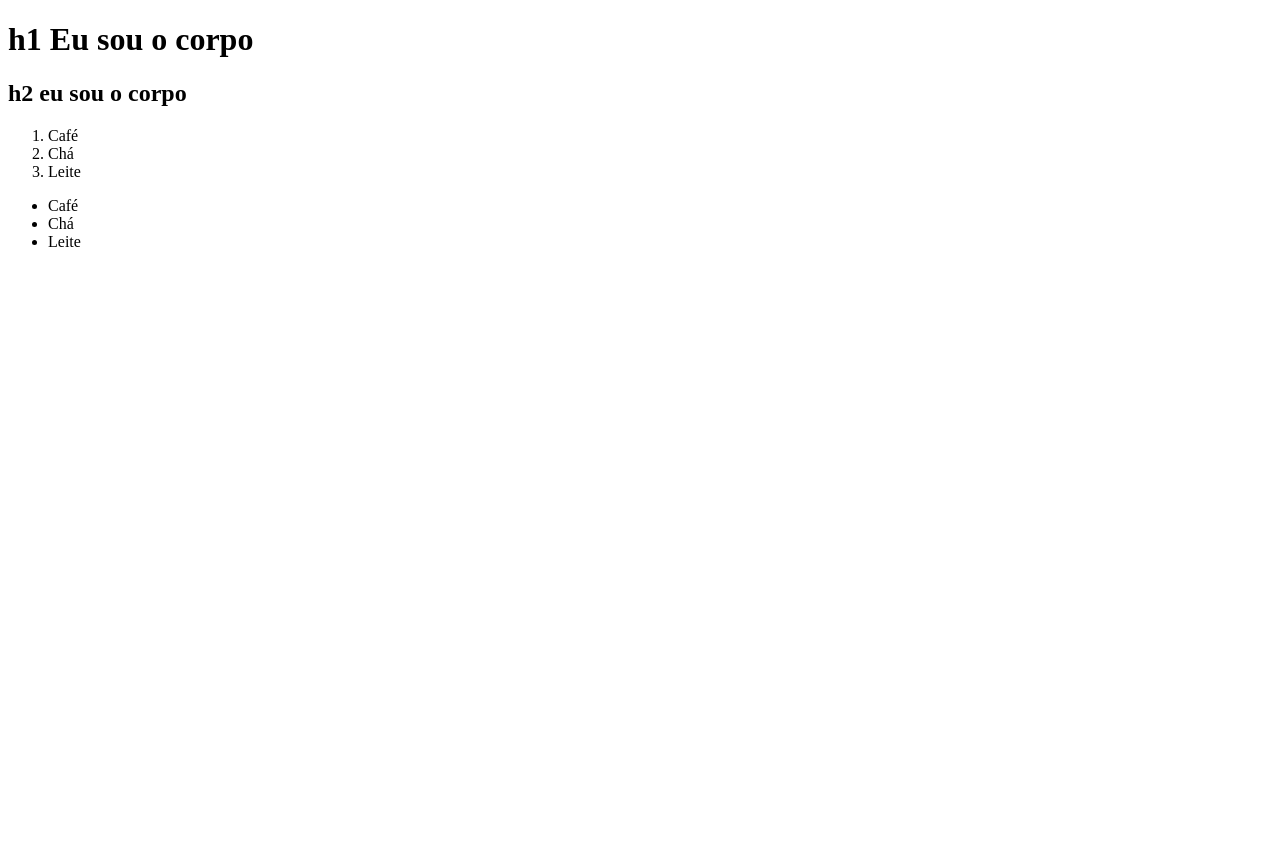
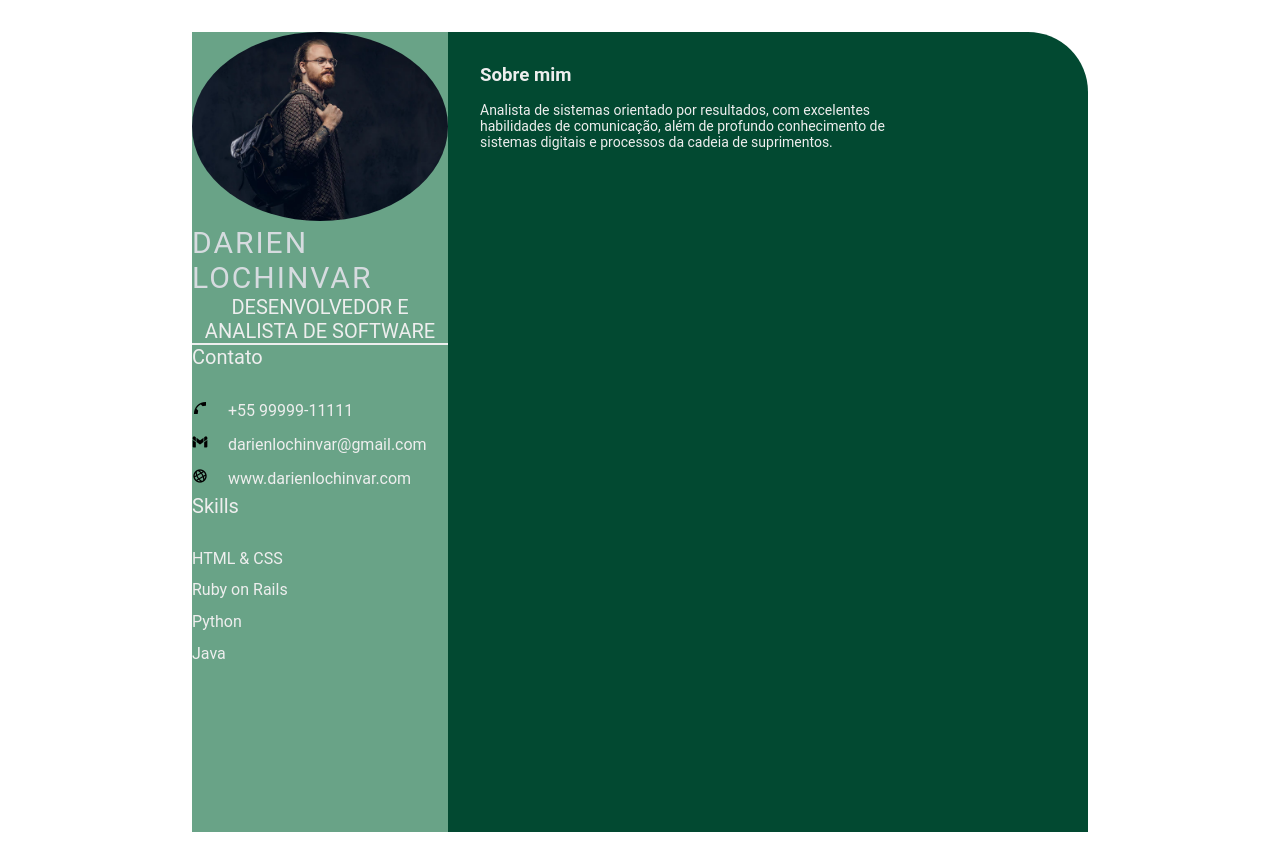
Before and after one commit to headBodyLife/devweekgit.github.io, a plain HTML site: page index.html in a window 1280 px wide. Before the commit the page ends 800 px from the top, so only its background shows below. Drawn offline with Linux system fonts and the light colour scheme.

Commit message:
Adicionando curriculo (#2)

```diff
--- a/index.html
+++ b/index.html
@@ -1,33 +1,64 @@
 <!DOCTYPE html>
-<html lang="br">
+<html lang="en">
 <head>
   <meta charset="UTF-8">
   <meta http-equiv="X-UA-Compatible" content="IE=edge">
   <meta name="viewport" content="width=device-width, initial-scale=1.0">
-  <title>Olá, eu sou a cabeça</title>
+  <link rel="stylesheet" href="style.css">
+  <title>Darien Lochinvar</title>
 </head>
 <body>
-  <h1>h1 Eu sou o corpo</h1>
-  <h2>h2 eu sou o corpo</h2>
-  <ol>
-    <li>
-      Café
-    </li><li>
-      Chá
-    </li><li>
-      Leite
-    </li>
-  </ol>
+  <main class="resume-contents">
+    <section class="left-section">
+      <section class="left-section-content">
+        <div class="profile">
+            <img class="profile-image" src="img/personal-image.jpeg"  alt="">
+            <p class="name">Darien Lochinvar</p>
+            <p class="profession">Desenvolvedor e Analista de Software</p>
+        </div>
+        <div class="contact-info">
+          <p class="left-title">Contato</p>
+            <ul>
+              <li><img src="img/icons8-telefone-desligado-16.png" alt=""><i class="fa fa-phone"></i>
+                 +55 99999-11111</li>
+              <li><img src="img/icons8-gmail-16.png" alt=""><i class="fa fa-envelope"></i>
+                darienlochinvar@gmail.com</li>
+              <li><img src="img/icons8-globo-terrestre-16.png" alt=""><i class="fa fa-globe"></i>
+                www.darienlochinvar.com</li>
 
-  <ul>
-    <li>
-      Café
-    </li><li>
-      Chá
-    </li><li>
-      Leite
-    </li>
-  </ul>
+            </ul>
+
+        </div>
+        <div class="skills">
+          <p class="left-title">Skills</p>
+          <ul>
+            <li><p>HTML & CSS</p></li>
+            <li><p>Ruby on Rails</p></li>
+            <li><p>Python</p></li>
+            <li><p>Java</p></li>
+          </ul>
+        </div>
+      </section>
+
+    </section>
+      <section class="right-section">
+        <div class="right-section-contents">
+          <section class="about gap">
+            <div class="right-title">
+                <h1>Sobre mim</h1>
+                <p class="about-me-contents">
+                  <br> Analista de sistemas orientado por resultados, com excelentes
+                  <br> habilidades de comunicação, além de profundo conhecimento de
+                  <br> sistemas digitais e processos da cadeia de suprimentos.
+
+                </p>
+            </div>
+          </div>
+          </section>
+
+        </div>
+      </section>
+
+  </main>
 </body>
-
 </html>
--- /dev/null
+++ b/style.css
@@ -0,0 +1,103 @@
+* {
+    margin: 0;
+    padding: 0;
+    box-sizing: border-box;
+    list-style: none;
+    font-family: 'Roboto', sans-serif;
+}
+
+.resume-contents {
+    min-height: 100vh;
+    width: 70%;
+    margin: 2rem auto;
+    display: grid;
+    grid-template-columns: repeat(7, 1fr);
+}
+
+.left-section {
+    grid-column: span 2;
+    height: 100%;
+    background-color: #69a387;
+}
+
+.right-section {
+    grid-column: span 5;
+    height: 100%;
+    background-color: #024931;
+    border-radius: 0px 60px 0px 0px;
+}
+
+.left-section-contents{
+    padding: 2rem 2rem;
+}
+
+.profile {
+    width: 100%;
+    border-bottom: 2px solid #eeeeee;
+}
+
+.profile .profile-image {
+    width: 100%;
+    border-radius: 100%;
+}
+
+.name {
+    color: #D6DBDF;
+    font-size: 30px;
+    letter-spacing: 2px;
+    text-transform: uppercase;
+}
+
+.profession {
+    color: #eeeeee;
+    font-size: 20px;
+    text-transform: uppercase;
+    text-align: center;
+}
+
+/* .contact-info { border-bottom: 2px solid #1B2631; } */
+.left-title {
+    color: #eeeeee;
+    font-size: 20px;
+}
+
+.contact-info ul {
+    padding-top: 1.5rem;
+}
+
+.contact-info ul li,
+.references ul li {
+    padding: .4rem 0;
+    color: #eeeeee;
+}
+
+.contact-info ul li i,
+.references ul li i {
+    padding-right: 1rem;
+    font-size: 18px;
+    color: #eeeeee;
+}
+
+.skills ul {
+    padding-top: 1.5rem;
+}
+.skills ul li p {
+    padding: .4rem 0;
+    color: #eeeeee;
+}
+
+.right-section-contents {
+    padding: 2rem 2rem;
+}
+
+.right-title {
+    color: #eeeeee;
+}
+
+.gap {
+    padding-bottom: 2rem;
+}
+.about-me-contents {
+    font-size: 14px;
+    color: #eeeeee;
+}
```
Also changed, not shown: img/curriculo.PNG (added), img/fav-icon-ig.png (added), img/icons8-globo-terrestre-16.png (added), img/icons8-gmail-16.png (added), img/icons8-telefone-desligado-16.png (added), img/personal-image.jpeg (added).
